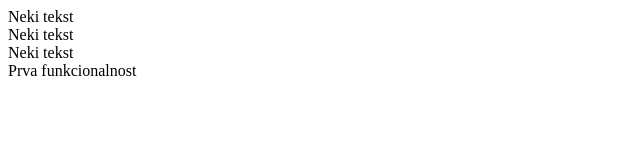
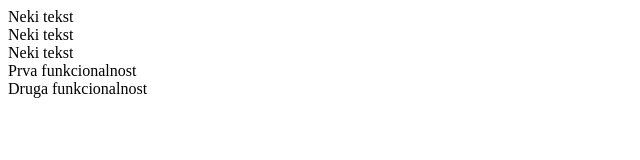
Before and after one commit to sisicfaris-ita/demo-repo, a plain HTML site: page index.html in a window 1280 px wide. Shown: the whole page, without its empty margins (0-640 px from the left). Drawn offline with Linux system fonts and the light colour scheme.

Commit message:
Druga funkcionalnost implementirana

```diff
--- a/index.html
+++ b/index.html
@@ -10,5 +10,6 @@
     <div>Neki tekst</div>
     <div>Neki tekst</div>
     <div>Prva funkcionalnost</div>
+    <div>Druga funkcionalnost</div>
 </body>
 </html>
```
